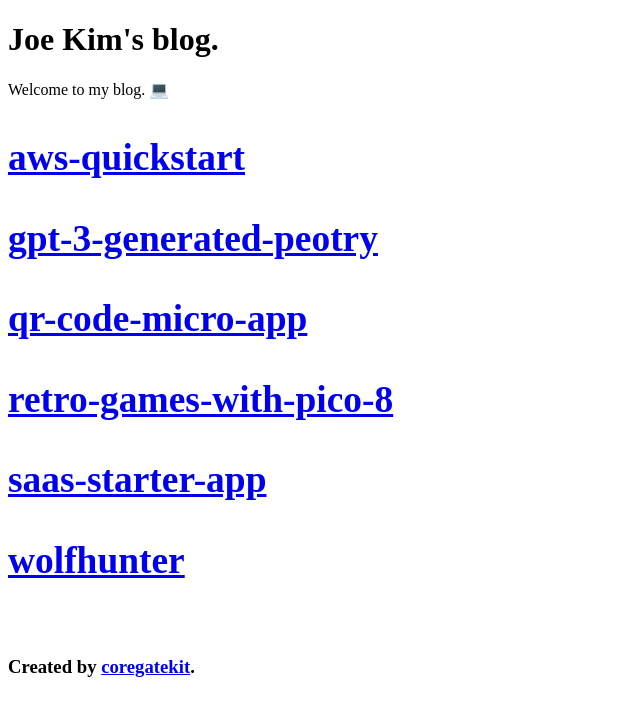
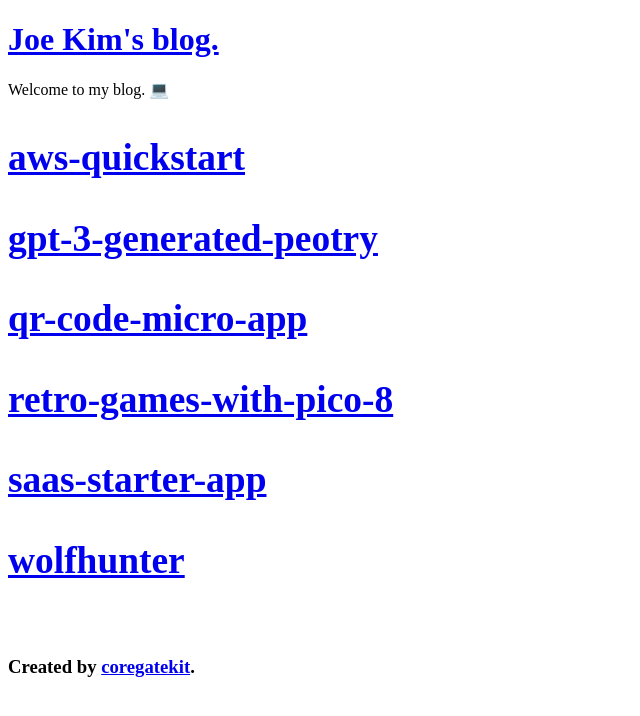
Before and after one commit to coregatekit/blog, a Next.js app: page / in a window 1280 px wide. Shown: the top 716 px of the page, without its empty margins (0-640 px from the left). Built offline with nearby package versions, Linux system fonts and the light colour scheme.

Commit message:
Added link back to home

```diff
--- a/app/layout.tsx
+++ b/app/layout.tsx
@@ -13,7 +13,9 @@ export default function RootLayout({
   const header = (
     <header>
       <div>
-        <h1>Joe Kim's blog.</h1>
+        <Link href="/">
+          <h1>Joe Kim's blog.</h1>
+        </Link>
         <p>Welcome to my blog. 💻</p>
       </div>
     </header>
```
